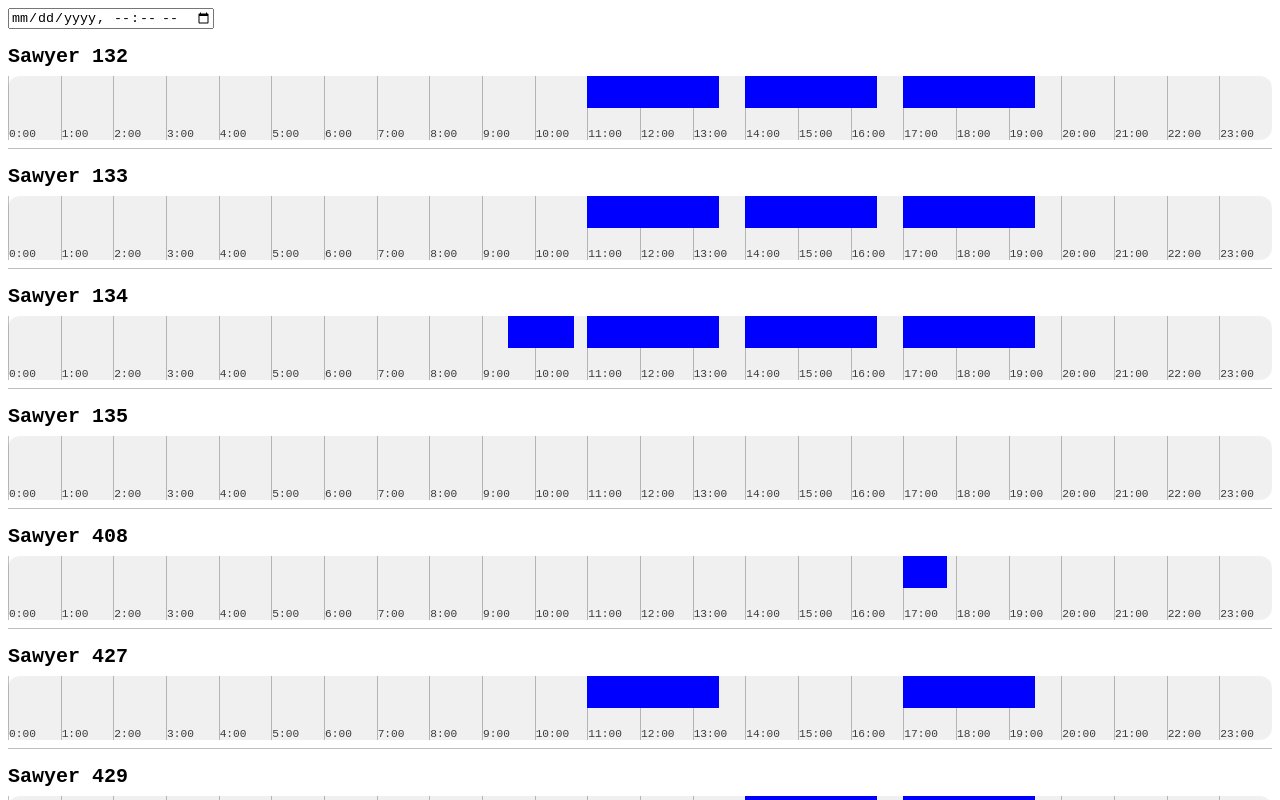
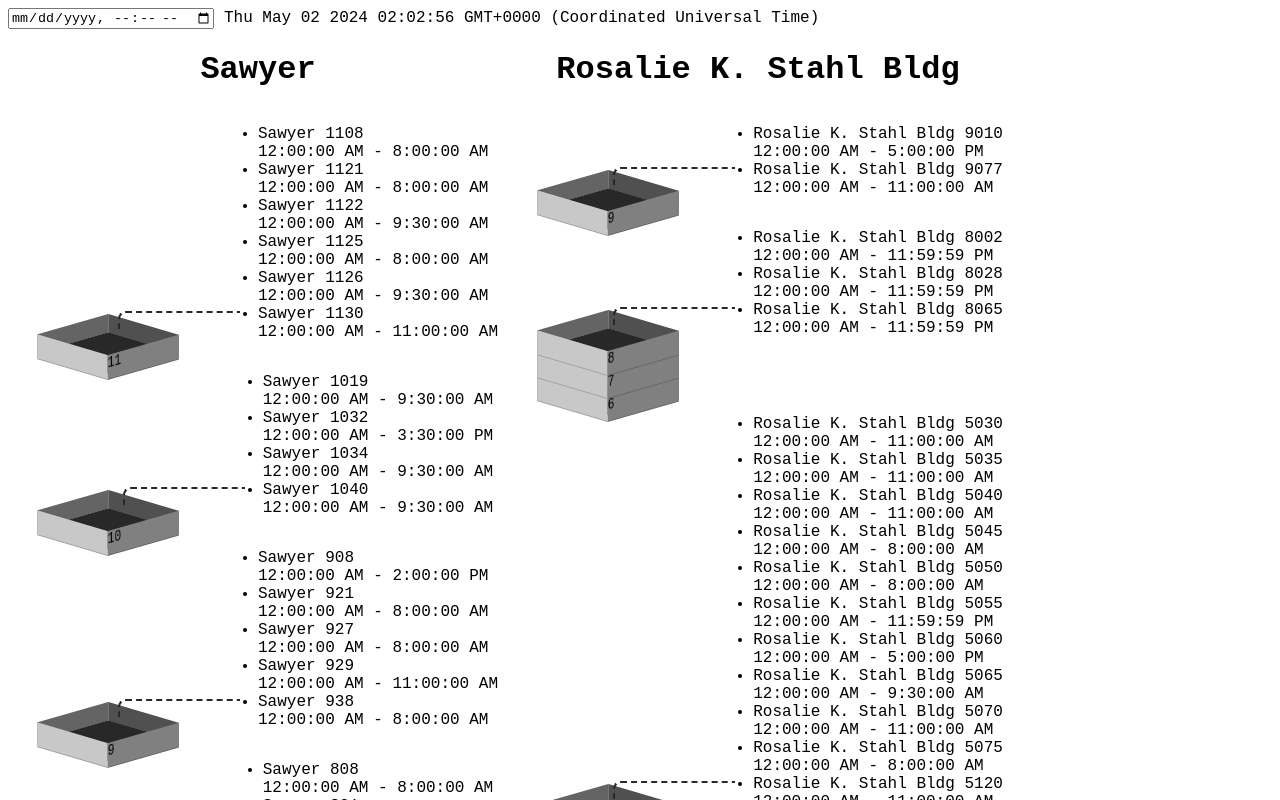
Before and after one commit to maxmmyron/suffolk_free_rooms, a SvelteKit app: page / in a window 1280 px wide. Shown: the top 800 px of the page. Built offline with nearby package versions, Linux system fonts and the light colour scheme.

Commit message:
add 3D room view

```diff
--- a/src/routes/+page.svelte
+++ b/src/routes/+page.svelte
@@ -10,6 +10,35 @@
       };
     };
   };
+
+  const floorMap = new Map([
+    // SAWYER: A, B, 1-11
+    [
+      "Sawyer",
+      [
+        "A",
+        "B",
+        ...Array.from({ length: 11 }).map((_, i) => (i + 1).toString()),
+      ],
+    ],
+    // STAHL: 1-9
+    [
+      "Rosalie K. Stahl Bldg",
+      [...Array.from({ length: 9 }).map((_, i) => (i + 1).toString())],
+    ],
+    // SAMIA: B, 1-8
+    [
+      "Samia Academic Center",
+      ["B", ...Array.from({ length: 8 }).map((_, i) => (i + 1).toString())],
+    ],
+    // SARGENT: 1-5
+    [
+      "Sargent Hall",
+      [...Array.from({ length: 5 }).map((_, i) => (i + 1).toString())],
+    ],
+    // BEACON: 1
+    ["1 Beacon", ["1"]],
+  ]);
 
   let date = new Date();
   $: time = date.getTime();
@@ -141,81 +170,189 @@
       getRelTime(section.endTime),
     ]);
   };
+
+  /**
+   * Gets the floor a room is on based on the building
+   * @param building
+   * @param rooms
+   */
+  const getAvailableFloorRooms = (
+    building: string,
+    rooms: [string, string][],
+    floor: string
+  ): [string, string][] => {
+    switch (building) {
+      case "Sawyer":
+        // EITHER XYY or XXYY, so trim away YY to get X/XX (floor)
+        return rooms.filter(([_, r]) => r.substring(0, r.length - 2) === floor);
+      case "Rosalie K. Stahl Bldg":
+        return rooms.filter(([_, r]) => r[0] === floor);
+      case "Samia Academic Center":
+        return rooms.filter(([_, r]) => r[0] === floor);
+      case "Sargent Hall":
+        return rooms.filter(([_, r]) => r[0] === floor);
+      default:
+        return rooms;
+    }
+  };
 </script>
 
-<div class="flex gap-2">
+<label>
   <input
     type="datetime-local"
     on:input={(e) => {
       date = new Date(e.currentTarget.value);
     }}
   />
+  <output>{date.toString()}</output>
+</label>
+
+<div class="buildings">
+  {#each Object.entries(data) as [building, rooms]}
+    {@const availableBuildingRooms = availableRooms.filter(
+      (p) => p[0] === building
+    )}
+    {@const floors = floorMap.get(building)}
+    {#if floors}
+      <div class="building">
+        <h1>{building}</h1>
+        {#each floors.toReversed() as floor, i}
+          {@const availableFloorRooms = getAvailableFloorRooms(
+            building,
+            availableBuildingRooms,
+            floor
+          )}
+          <div
+            class="floor"
+            style="z-index: {floors.length * 2 - i * 2};"
+            data-has-rooms={availableFloorRooms.length !== 0}
+          >
+            <div class="face horz front">{floor}</div>
+            <div class="face horz back"></div>
+            <div class="face horz left"></div>
+            <div class="face horz right"></div>
+            <div class="face bottom"></div>
+          </div>
+          {#if availableFloorRooms.length}
+            <ul style="z-index: {floors.length * 2 - i};">
+              {#each availableFloorRooms as [building, room]}
+                {@const [startFree, endFree] = calcEmptyRoomTimes(
+                  building,
+                  room,
+                  time
+                )}
+                {@const startFreeTime = new Date(
+                  startFree
+                ).toLocaleTimeString()}
+                {@const endFreeTime = new Date(endFree).toLocaleTimeString()}
+                <li>
+                  {building}
+                  {room} <br />
+                  {startFreeTime} - {endFreeTime}
+                </li>
+              {/each}
+            </ul>
+          {/if}
+        {/each}
+      </div>
+    {/if}
+  {/each}
 </div>
 
-{#each Object.entries(data) as [building, rooms]}
-  {#each Object.entries(rooms) as [room, _]}
-    {#if availableRooms.findIndex((s) => s[0] === building && s[1] === room) !== -1}
-      {@const filledTimes = calcOccupiedTimes(building, room, time)}
-      {@const [startFree, endFree] = calcEmptyRoomTimes(building, room, time)}
-      <article class="room">
-        <h2>{building} {room}</h2>
-        <div>
-          {#each { length: 24 } as _, i}
-            <div class="tick" data-time="{i}:00"></div>
-          {/each}
-          {#each filledTimes as [startFilled, endFilled]}
-            {@const start =
-              (startFilled - getRelTime("00:00:00")) / 3600000 / 24}
-            {@const end = (endFilled - getRelTime("00:00:00")) / 3600000 / 24}
-            <div
-              style="left: {start * 100}%; right: {(1 - end) * 100}%;"
-              class="course-time"
-            ></div>
-          {/each}
-        </div>
-      </article>
-    {/if}
-  {/each}
-{/each}
+<style>
+  .buildings {
+    display: flex;
+    flex-wrap: wrap;
+    align-items: flex-start;
+  }
 
-<style>
-  article.room {
-    display: flex;
-    flex-direction: column;
-    gap: 0.5rem;
-    border-bottom: 1px solid rgba(0, 0, 0, 0.25);
-    margin: 1rem 0;
-    padding-bottom: 0.5rem;
-    & h2 {
-      font-size: 1.25rem;
-      margin: 0;
+  .building {
+    display: grid;
+    grid-template-columns: 200px 300px;
+    justify-items: center;
+    align-items: flex-end;
+    flex-shrink: 0;
+    padding-bottom: 2rem;
+    border-bottom: 1px solid black;
+    margin-bottom: 2rem;
+    perspective: none;
+
+    & > h1 {
+      grid-area: 1/1/1/3;
     }
 
-    & > div {
-      display: grid;
-      grid-template-columns: repeat(24, 1fr);
-      height: 4rem;
+    & > .floor {
+      grid-column: 1;
       position: relative;
+      width: 100px;
+      height: 25px;
+      margin-bottom: -2px;
+      transform-style: preserve-3d;
+      transform: rotateY(46deg) rotateX(-12deg) rotateZ(-12deg);
 
-      background-color: rgba(240, 240, 240, 1);
-      border-radius: 12px;
-
-      & .tick {
-        position: relative;
-        border-left: 1px solid rgba(0, 0, 0, 0.25);
-        &::after {
-          position: absolute;
-          content: attr(data-time);
-          font-size: 0.7rem;
-          color: rgba(60, 60, 60, 1);
-          bottom: 0px;
-        }
+      &[data-had-rooms="true"] {
+        border-bottom: 1px dashed rgb(128, 128, 128);
       }
 
-      & .course-time {
+      & + ul {
+        position: relative;
+      }
+
+      /* target ul sibling */
+      &[data-has-rooms="true"] + ul::after {
+        --width: 120px;
+        --height: 16px;
+        content: "";
+        width: var(--width);
+        height: var(--height);
         position: absolute;
-        height: 50%;
-        background-color: blue;
+        bottom: 12px;
+        left: calc(20px - var(--width));
+        pointer-events: none;
+        border-radius: 8px 0 0 0;
+        border: 2px dashed rgb(40, 40, 40);
+        border-width: 2px 0 0 2px;
+      }
+
+      & > .face {
+        display: block;
+        position: absolute;
+        backface-visibility: visible;
+        outline: 1px solid transparent;
+      }
+
+      & > .horz {
+        width: 100px;
+        height: 25px;
+      }
+
+      & > .front {
+        background-color: rgb(128, 128, 128);
+        transform: translateZ(50px);
+        border-bottom: 1.5px solid rgba(0, 0, 0, 0.2);
+      }
+
+      & > .back {
+        background-color: rgb(100, 100, 100);
+        transform: rotateY(180deg) translateZ(50px);
+      }
+
+      & > .left {
+        background-color: rgb(200, 200, 200);
+        transform: rotateY(-90deg) translateZ(50px);
+        border-bottom: 1.5px solid rgba(0, 0, 0, 0.2);
+      }
+
+      & > .right {
+        background-color: rgb(80, 80, 80);
+        transform: rotateY(90deg) translateZ(50px);
+      }
+
+      & > .bottom {
+        width: 98px;
+        height: 98px;
+        background-color: rgb(40, 40, 40);
+        transform: rotateX(-90deg) translateZ(-30px) translateX(1px);
       }
     }
   }
```
